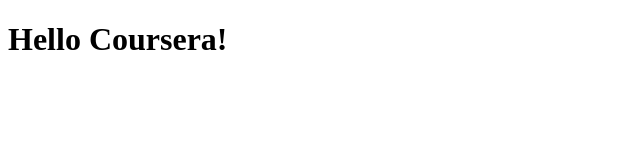
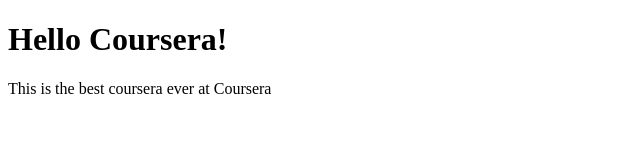
Before and after one commit to MHasan143/coursera-test, a plain HTML site: page site/index.html in a window 1280 px wide. Shown: the whole page, without its empty margins (0-640 px from the left). Drawn offline with Linux system fonts and the light colour scheme.

Commit message:
Update index.html

```diff
--- a/site/index.html
+++ b/site/index.html
@@ -5,5 +5,6 @@
 </head>
 <body>
 <h1>Hello Coursera!</h1>
+<p>This is the best coursera ever at Coursera</p>
 </body>
 </html>
```
